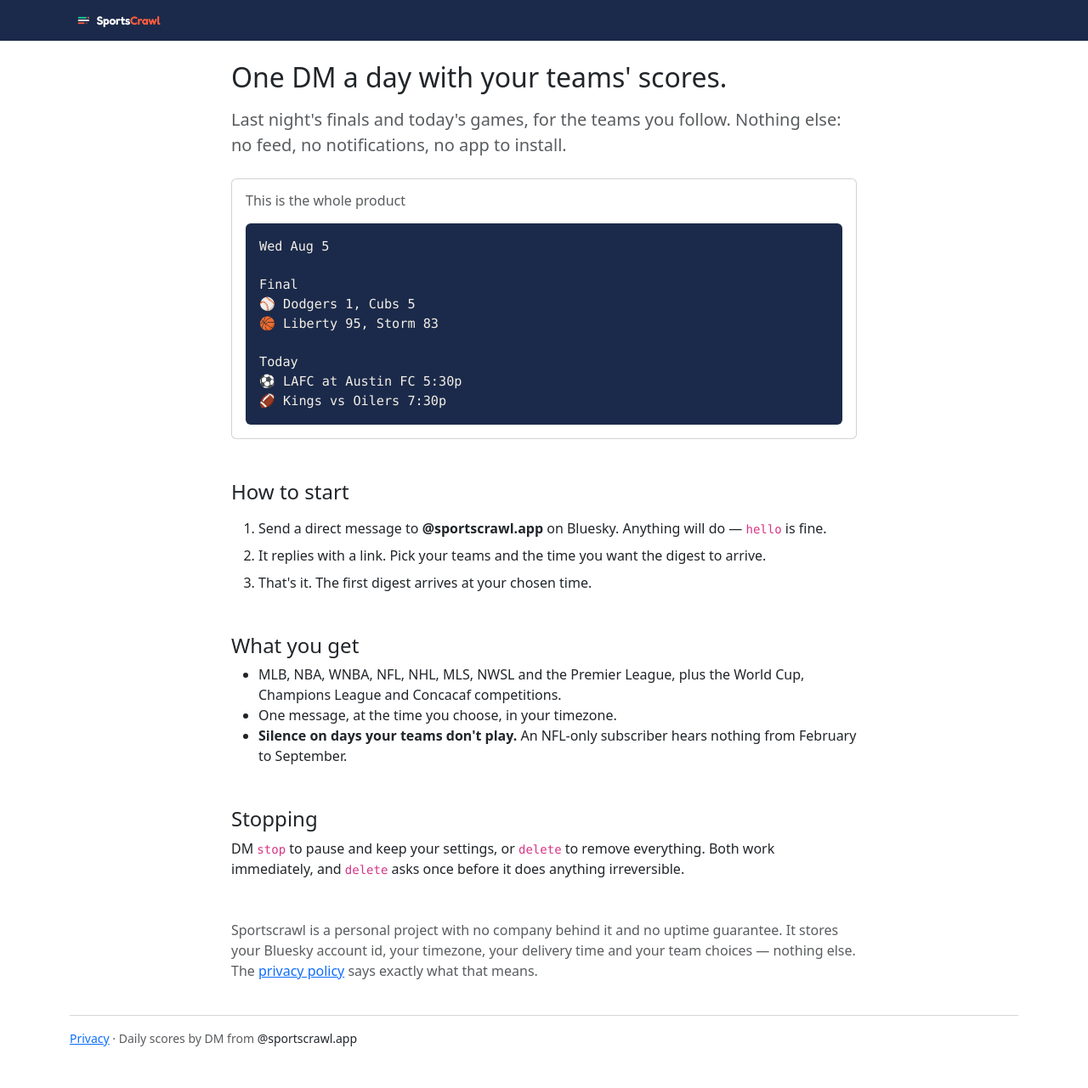
After one commit to gscohn/marketcrawl, a Flask app: page / in a window 1280 px wide. The commit adds this page. Shown: the whole page at 85% size. Run offline with Flask 3, Linux system fonts and the light colour scheme; some libraries are stand-ins or nearby versions.

Commit message:
Landing page at the bare domain
The Bluesky handle is sportscrawl.app, so anyone who reads the profile,
notices the handle is a domain, and types it in was getting a bare Flask
404. That is also why the bio had nowhere to link.

The page explains what arrives, shows a sample digest, says to DM the
account to start, and is honest about the two things people should know
before signing up: silence on days their teams do not play, and no uptime
guarantee.

X-Robots-Tag is now applied selectively. The landing page and privacy
policy are meant to be found; anything carrying a capability token or
belonging to the operator stays noindex, which is what section 10 asked
for and what a blanket header was over-applying.

Co-Authored-By: Claude Opus 5 <noreply@anthropic.com>

```diff
--- a/app.py
+++ b/app.py
@@ -117,10 +117,15 @@ def create_app(database_path=None, config=None):
         if connection is not None:
             connection.close()
 
+    # The landing page and the privacy policy are meant to be found. Everything
+    # else either carries a capability token or belongs to the operator.
+    PUBLIC_ENDPOINTS = {"home", "privacy", "static", "favicon"}
+
     @app.after_request
     def headers(response):
         response.headers["Referrer-Policy"] = "no-referrer"
-        response.headers["X-Robots-Tag"] = "noindex, nofollow"
+        if request.endpoint not in PUBLIC_ENDPOINTS:
+            response.headers["X-Robots-Tag"] = "noindex, nofollow"
         response.headers["X-Content-Type-Options"] = "nosniff"
         # No external origins at all: no CDN, no remote crests, no fonts.
         response.headers["Content-Security-Policy"] = (
@@ -326,6 +331,13 @@ def create_app(database_path=None, config=None):
         floor = int(config.get("ADMIN_MIN_BUCKET") or stats.MIN_BUCKET)
         return render_template("admin.html", data=stats.summary(db(), floor=floor))
 
+    @app.route("/")
+    def home():
+        """The bare domain. The Bluesky handle IS this domain, so anyone who
+        reads the profile and types it in lands here; before this route
+        existed they got a bare Flask 404."""
+        return render_template("index.html")
+
     @app.route("/favicon.ico")
     def favicon():
         """Browsers probe this path whatever the link tags say, and Apache
--- a/templates/base.html
+++ b/templates/base.html
@@ -3,7 +3,7 @@
 <head>
   <meta charset="UTF-8">
   <meta name="viewport" content="width=device-width, initial-scale=1">
-  <meta name="robots" content="noindex, nofollow">
+  {% block robots %}<meta name="robots" content="noindex, nofollow">{% endblock %}
   <meta name="theme-color" content="#1B2A4A">
   <title>{% block title %}Sportscrawl{% endblock %}</title>
   {# The .ico carries 16, 32 and 48px; the PNG is the modern path. Both are
--- /dev/null
+++ b/templates/index.html
@@ -0,0 +1,71 @@
+{% extends "base.html" %}
+{% block title %}Sportscrawl — a daily score digest by DM{% endblock %}
+
+{% block robots %}{% endblock %}
+
+{% block content %}
+<div class="row justify-content-center">
+  <div class="col-lg-8">
+
+    <h1 class="h2 mb-3">One DM a day with your teams' scores.</h1>
+    <p class="lead text-body-secondary">
+      Last night's finals and today's games, for the teams you follow. Nothing
+      else: no feed, no notifications, no app to install.
+    </p>
+
+    <div class="card my-4">
+      <div class="card-body">
+        <h2 class="h6 text-body-secondary mb-3">This is the whole product</h2>
+        <pre class="mb-0 p-3 rounded" style="background: var(--sc-navy); color: var(--sc-cream); font-size: .95rem; white-space: pre-wrap;">Wed Aug 5
+
+Final
+&#9918; Dodgers 1, Cubs 5
+&#127936; Liberty 95, Storm 83
+
+Today
+&#9917; LAFC at Austin FC 5:30p
+&#127944; Kings vs Oilers 7:30p</pre>
+      </div>
+    </div>
+
+    <h2 class="h4 mt-5">How to start</h2>
+    <ol class="mt-3">
+      <li class="mb-2">
+        Send a direct message to
+        <strong>@sportscrawl.app</strong> on Bluesky. Anything will do —
+        <code>hello</code> is fine.
+      </li>
+      <li class="mb-2">
+        It replies with a link. Pick your teams and the time you want the
+        digest to arrive.
+      </li>
+      <li>That's it. The first digest arrives at your chosen time.</li>
+    </ol>
+
+    <h2 class="h4 mt-5">What you get</h2>
+    <ul>
+      <li>MLB, NBA, WNBA, NFL, NHL, MLS, NWSL and the Premier League, plus the
+        World Cup, Champions League and Concacaf competitions.</li>
+      <li>One message, at the time you choose, in your timezone.</li>
+      <li><strong>Silence on days your teams don't play.</strong> An NFL-only
+        subscriber hears nothing from February to September.</li>
+    </ul>
+
+    <h2 class="h4 mt-5">Stopping</h2>
+    <p>
+      DM <code>stop</code> to pause and keep your settings, or
+      <code>delete</code> to remove everything. Both work immediately, and
+      <code>delete</code> asks once before it does anything irreversible.
+    </p>
+
+    <p class="text-body-secondary mt-5">
+      Sportscrawl is a personal project with no company behind it and no uptime
+      guarantee. It stores your Bluesky account id, your timezone, your
+      delivery time and your team choices — nothing else. The
+      <a href="{{ url_for('privacy') }}">privacy policy</a> says exactly what
+      that means.
+    </p>
+
+  </div>
+</div>
+{% endblock %}
--- a/templates/privacy.html
+++ b/templates/privacy.html
@@ -1,5 +1,7 @@
 {% extends "base.html" %}
 {% block title %}Sportscrawl privacy{% endblock %}
+
+{% block robots %}{% endblock %}
 
 {% block content %}
 <h1 class="h3">Privacy</h1>
```
Also changed, not shown: tests/test_app.py (+39 -1 lines), sportscrawl logos/sportscrawl-wordmark-text-reversed.png (added), sportscrawl logos/sportscrawl-wordmark-text.png (added).
